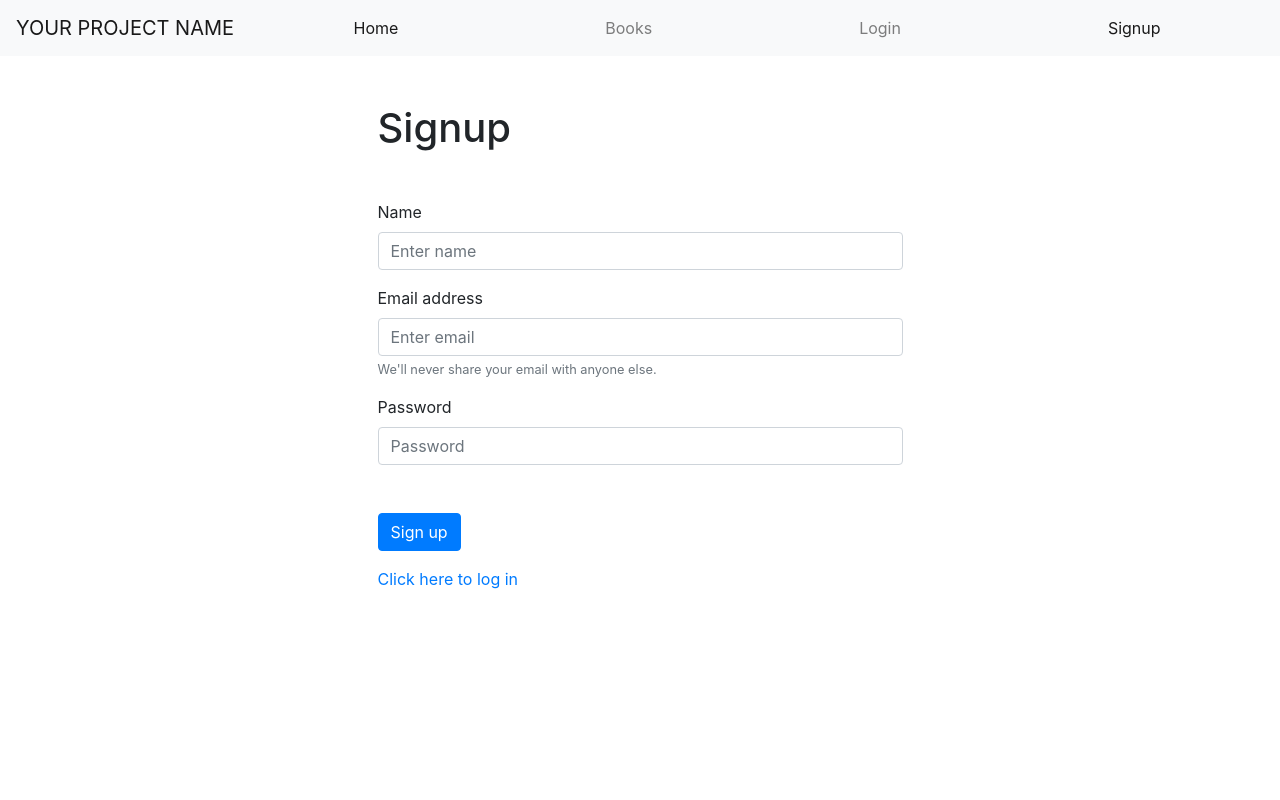
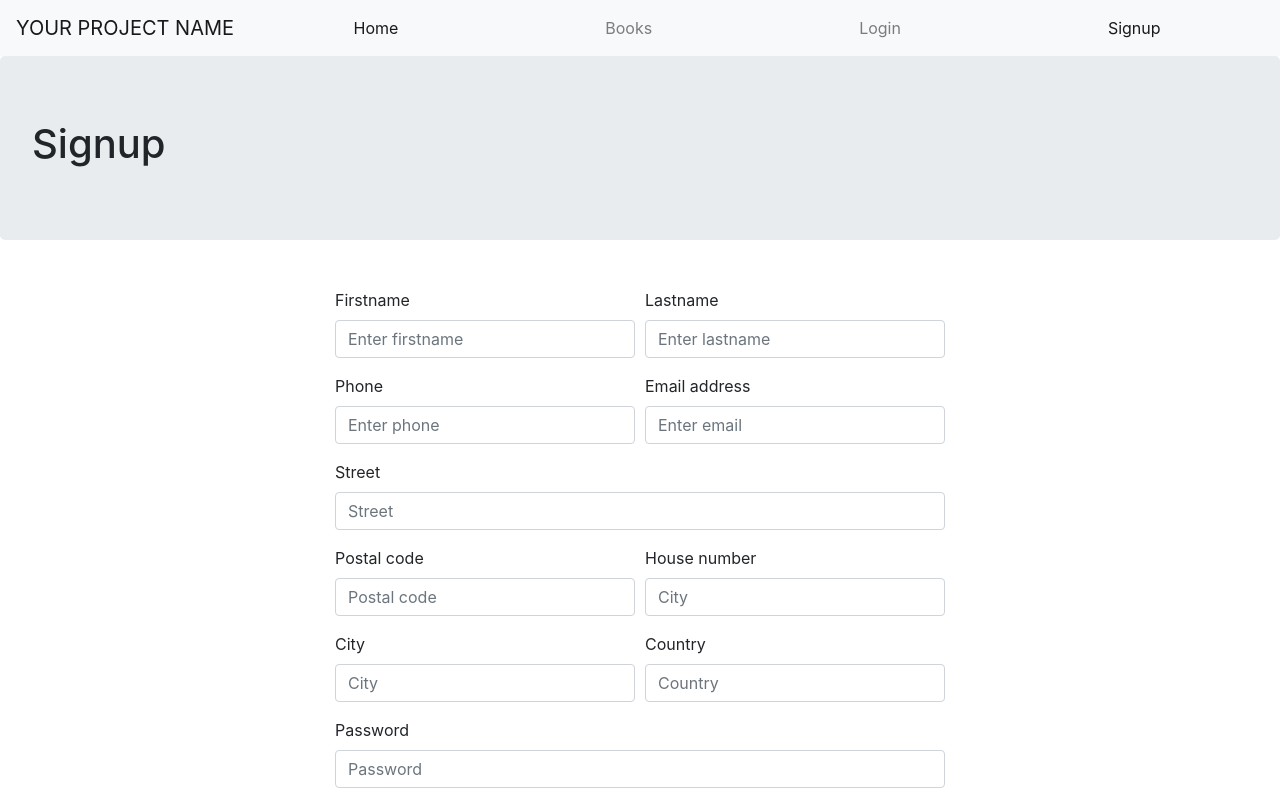
Before and after one commit to StenFrancesco/rockstars-client, a React (Create React App) app: page /signup in a window 1280 px wide. Shown: the top 800 px of the page. Built offline with nearby package versions, Linux system fonts and the light colour scheme; no server answers.

Commit message:
Added fields to the signup page with right error messaging

```diff
--- a/src/components/MessageBox/index.js
+++ b/src/components/MessageBox/index.js
@@ -16,6 +16,7 @@ export default function MessageBox() {
       variant={message.variant}
       dismissible={message.dismissable}
       onClose={message.dismissable ? () => dispatch(clearMessage()) : null}
+      className="mb-0"
     >
       {message.text}
     </Alert>
--- a/src/pages/SignUp/index.js
+++ b/src/pages/SignUp/index.js
@@ -1,17 +1,26 @@
 import React, { useState, useEffect } from "react";
 import Form from "react-bootstrap/Form";
-import Container from "react-bootstrap/Container";
 import Button from "react-bootstrap/Button";
 import { signUp } from "../../store/user/actions";
 import { selectToken } from "../../store/user/selectors";
 import { useDispatch, useSelector } from "react-redux";
 import { useHistory, Link } from "react-router-dom";
 import { Col } from "react-bootstrap";
+import { Jumbotron } from "react-bootstrap";
+import { setMessage } from "../../store/appState/actions";
 
 export default function SignUp() {
-  const [name, setName] = useState("");
+  const [firstName, setfirstName] = useState("");
+  const [lastName, setLastName] = useState("");
+  const [phone, setPhone] = useState("");
   const [email, setEmail] = useState("");
   const [password, setPassword] = useState("");
+  const [street, setStreet] = useState("");
+  const [postalCode, setPostalCode] = useState("");
+  const [houseNumber, setHouseNumber] = useState("");
+  const [city, setCity] = useState("");
+  const [country, setCountry] = useState("");
+
   const dispatch = useDispatch();
   const token = useSelector(selectToken);
   const history = useHistory();
@@ -24,59 +33,185 @@ export default function SignUp() {
 
   function submitForm(event) {
     event.preventDefault();
+    if (
+      !firstName ||
+      !lastName ||
+      !phone ||
+      !email ||
+      !password ||
+      !street ||
+      !postalCode ||
+      !houseNumber ||
+      !city ||
+      !country
+    ) {
+      dispatch(setMessage("danger", true, "Please fill in all the fields!"));
+    } else {
+      // dispatch(
+      //   signUp(
+      //     firstName,
+      //     lastName,
+      //     phone,
+      //     email,
+      //     password,
+      //     street,
+      //     postalCode,
+      //     houseNumber,
+      //     city,
+      //     country
+      //   )
+      // );
+    }
 
-    dispatch(signUp(name, email, password));
-
+    setfirstName("");
+    setLastName("");
+    setPhone("");
     setEmail("");
     setPassword("");
-    setName("");
+    setStreet("");
+    setPostalCode("");
+    setHouseNumber("");
+    setCity("");
+    setCountry("");
   }
 
   return (
-    <Container>
-      <Form as={Col} md={{ span: 6, offset: 3 }} className="mt-5">
-        <h1 className="mt-5 mb-5">Signup</h1>
-        <Form.Group controlId="formBasicName">
-          <Form.Label>Name</Form.Label>
+    <div>
+      <Jumbotron>
+        <h1>Signup</h1>
+      </Jumbotron>
+      <Form as={Col} md={{ span: 6, offset: 3 }} className="mt-5 mb-5">
+        <Form.Row>
+          <Form.Group as={Col} controlId="firstName">
+            <Form.Label>Firstname</Form.Label>
             <Form.Control
-            value={name}
-            onChange={event => setName(event.target.value)}
+              value={firstName}
+              onChange={(event) => setfirstName(event.target.value)}
               type="text"
-            placeholder="Enter name"
+              placeholder="Enter firstname"
               required
             />
           </Form.Group>
-        <Form.Group controlId="formBasicEmail">
+
+          <Form.Group as={Col} controlId="lastName">
+            <Form.Label>Lastname</Form.Label>
+            <Form.Control
+              value={lastName}
+              onChange={(event) => setLastName(event.target.value)}
+              type="text"
+              placeholder="Enter lastname"
+              required
+            />
+          </Form.Group>
+        </Form.Row>
+        <Form.Row>
+          <Form.Group as={Col} controlId="phone">
+            <Form.Label>Phone</Form.Label>
+            <Form.Control
+              value={phone}
+              onChange={(event) => setPhone(event.target.value)}
+              type="text"
+              placeholder="Enter phone"
+              required
+            />
+          </Form.Group>
+
+          <Form.Group as={Col} controlId="email">
             <Form.Label>Email address</Form.Label>
             <Form.Control
               value={email}
-            onChange={event => setEmail(event.target.value)}
+              onChange={(event) => setEmail(event.target.value)}
               type="email"
               placeholder="Enter email"
               required
             />
-          <Form.Text className="text-muted">
-            We'll never share your email with anyone else.
-          </Form.Text>
+          </Form.Group>
+        </Form.Row>
+
+        <Form.Group controlId="street">
+          <Form.Label>Street</Form.Label>
+          <Form.Control
+            value={street}
+            onChange={(event) => setStreet(event.target.value)}
+            type="text"
+            placeholder="Street"
+            required
+          />
+        </Form.Group>
+        <Form.Row>
+          <Form.Group as={Col} controlId="postalCode">
+            <Form.Label>Postal code</Form.Label>
+            <Form.Control
+              value={postalCode}
+              onChange={(event) => setPostalCode(event.target.value)}
+              type="text"
+              placeholder="Postal code"
+              required
+            />
           </Form.Group>
 
-        <Form.Group controlId="formBasicPassword">
+          <Form.Group as={Col} controlId="houseNumber">
+            <Form.Label>House number</Form.Label>
+            <Form.Control
+              value={houseNumber}
+              onChange={(event) => setHouseNumber(event.target.value)}
+              type="text"
+              placeholder="City"
+              required
+            />
+          </Form.Group>
+        </Form.Row>
+        <Form.Row>
+          <Form.Group as={Col} controlId="city">
+            <Form.Label>City</Form.Label>
+            <Form.Control
+              value={city}
+              onChange={(event) => setCity(event.target.value)}
+              type="text"
+              placeholder="City"
+              required
+            />
+          </Form.Group>
+
+          <Form.Group as={Col} controlId="country">
+            <Form.Label>Country</Form.Label>
+            <Form.Control
+              value={country}
+              onChange={(event) => setCountry(event.target.value)}
+              type="text"
+              placeholder="Country"
+              required
+            />
+          </Form.Group>
+        </Form.Row>
+
+        <Form.Group controlId="password">
           <Form.Label>Password</Form.Label>
           <Form.Control
             value={password}
-            onChange={event => setPassword(event.target.value)}
+            onChange={(event) => setPassword(event.target.value)}
             type="password"
             placeholder="Password"
             required
           />
         </Form.Group>
+        <Form.Text className="text-muted">
+          We'll never share your data with anyone else.
+        </Form.Text>
+
         <Form.Group className="mt-5">
+          <Form.Check
+            className="mb-3"
+            required
+            label="Agree to terms and conditions"
+            feedback="You must agree before submitting."
+          />
           <Button variant="primary" type="submit" onClick={submitForm}>
             Sign up
           </Button>
         </Form.Group>
         <Link to="/login">Click here to log in</Link>
       </Form>
-    </Container>
+    </div>
   );
 }
--- a/src/store/user/actions.js
+++ b/src/store/user/actions.js
@@ -5,35 +5,53 @@ import {
   appLoading,
   appDoneLoading,
   showMessageWithTimeout,
-  setMessage
+  setMessage,
 } from "../appState/actions";
 
 export const LOGIN_SUCCESS = "LOGIN_SUCCESS";
 export const TOKEN_STILL_VALID = "TOKEN_STILL_VALID";
 export const LOG_OUT = "LOG_OUT";
 
-const loginSuccess = userWithToken => {
+const loginSuccess = (userWithToken) => {
   return {
     type: LOGIN_SUCCESS,
-    payload: userWithToken
+    payload: userWithToken,
   };
 };
 
-const tokenStillValid = userWithoutToken => ({
+const tokenStillValid = (userWithoutToken) => ({
   type: TOKEN_STILL_VALID,
-  payload: userWithoutToken
+  payload: userWithoutToken,
 });
 
 export const logOut = () => ({ type: LOG_OUT });
 
-export const signUp = (name, email, password) => {
+export const signUp = (
+  firstName,
+  lastName,
+  phone,
+  email,
+  password,
+  street,
+  postalCode,
+  houseNumber,
+  city,
+  country
+) => {
   return async (dispatch, getState) => {
     dispatch(appLoading());
     try {
       const response = await axios.post(`${apiUrl}/signup`, {
-        name,
+        firstName,
+        lastName,
+        phone,
         email,
-        password
+        password,
+        street,
+        postalCode,
+        houseNumber,
+        city,
+        country,
       });
 
       dispatch(loginSuccess(response.data));
@@ -58,7 +76,7 @@ export const login = (email, password) => {
     try {
       const response = await axios.post(`${apiUrl}/login`, {
         email,
-        password
+        password,
       });
 
       dispatch(loginSuccess(response.data));
@@ -90,7 +108,7 @@ export const getUserWithStoredToken = () => {
       // if we do have a token,
       // check wether it is still valid or if it is expired
       const response = await axios.get(`${apiUrl}/me`, {
-        headers: { Authorization: `Bearer ${token}` }
+        headers: { Authorization: `Bearer ${token}` },
       });
 
       // token is still valid
```
Lines whose indentation alone changed are shown as unchanged.
